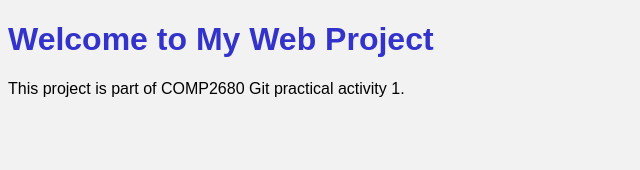
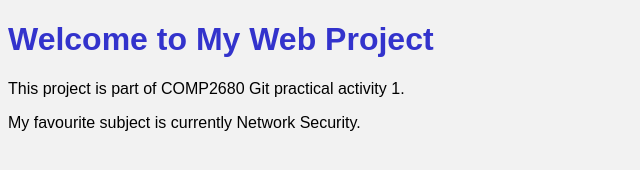
Before and after one commit to kaitlynhumphrey/T00701251_Comp2680-git-assignment, a plain HTML site: page index.html in a window 1280 px wide. Shown: the whole page, without its empty margins (0-640 px from the left). Drawn offline with Linux system fonts and the light colour scheme.

Commit message:
Added favorite subject paragraph on main

```diff
--- a/index.html
+++ b/index.html
@@ -10,6 +10,7 @@
   <body>
     <h1>Welcome to My Web Project</h1>
     <p>This project is part of COMP2680 Git practical activity 1.</p>
+    <p>My favourite subject is currently Network Security.</p>
     <script src="js/script.js"></script>
   </body>
 </html>
```
